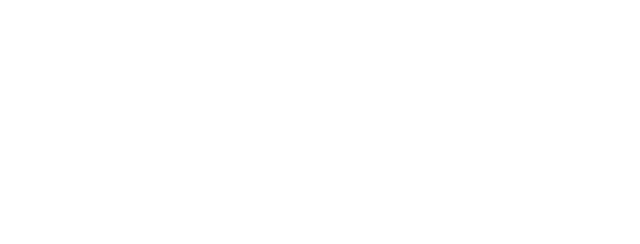
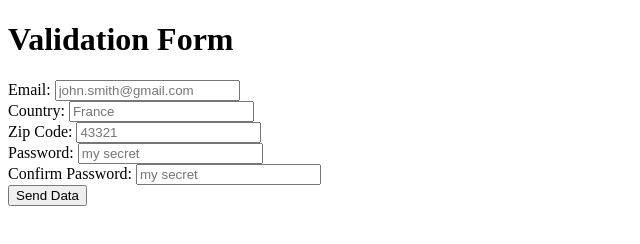
Before and after one commit to wissman77/form-validation, a website: page dist/index.html in a window 1280 px wide. Shown: the whole page, without its empty margins (0-640 px from the left). Drawn offline with Linux system fonts and the light colour scheme.

Commit message:
add form elements

```diff
--- a/dist/index.html
+++ b/dist/index.html
@@ -1,10 +1,79 @@
 <!DOCTYPE html>
-<html lang="en">
+<html>
   <head>
-    <meta charset="UTF-8" />
-    <meta http-equiv="X-UA-Compatible" content="IE=edge" />
-    <meta name="viewport" content="width=device-width, initial-scale=1.0" />
-    <title>Form Validation</title>
+    <meta charset="utf-8" />
+    <meta name="viewport" content="width=device-width" />
+    <title>Validation Form</title>
   </head>
-  <body></body>
+
+  <body>
+    <div class="container">
+      <h1>Validation Form</h1>
+      <form action="#" method="post">
+        <div class="form-control">
+          <label for="email">Email:</label>
+          <input
+            type="email"
+            id="email"
+            name="email"
+            placeholder="john.smith@gmail.com"
+            required
+          />
+          <div class="error"></div>
+        </div>
+        <div class="form-control">
+          <label for="country">Country:</label>
+          <input
+            type="text"
+            id="country"
+            name="country"
+            placeholder="France"
+            required
+            minlength="3"
+          />
+          <div class="error"></div>
+        </div>
+        <div class="form-control">
+          <label for="zipcode">Zip Code:</label>
+          <input
+            type="text"
+            id="zipcode"
+            name="zipcode"
+            placeholder="43321"
+            required
+            pattern="\d{5}"
+          />
+          <div class="error"></div>
+        </div>
+        <div class="form-control">
+          <label for="password">Password:</label>
+          <input
+            type="password"
+            id="password"
+            name="password"
+            placeholder="my secret"
+            required
+            minlength="8"
+            maxlength="20"
+          />
+          <div class="error"></div>
+        </div>
+        <div class="form-control">
+          <label for="password-confirm">Confirm Password:</label>
+          <input
+            type="password"
+            id="password-confirm"
+            name="password-confirm"
+            placeholder="my secret"
+            required
+            minlength="8"
+            maxlength="20"
+          />
+          <div class="error"></div>
+        </div>
+        <button type="submit">Send Data</button>
+      </form>
+    </div>
+    <script src="main.js"></script>
+  </body>
 </html>
```
